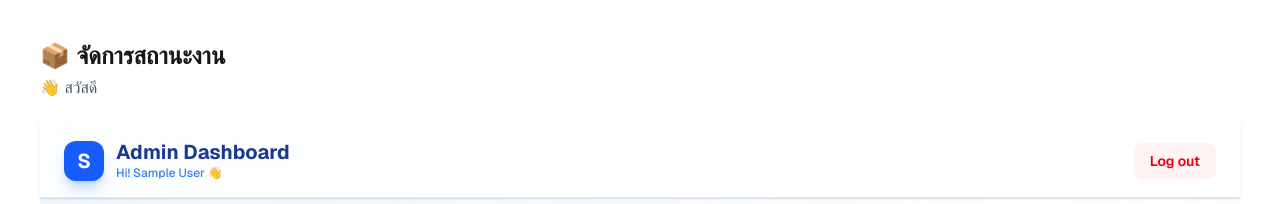
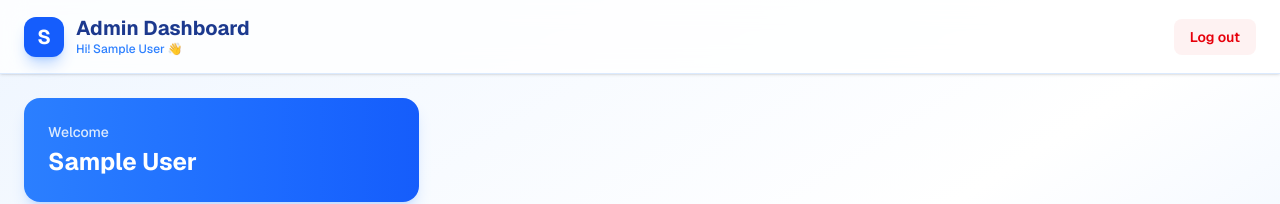
Before and after one commit to Mix-matath/shiroya_status, a Next.js app: page /admin in a window 1280 px wide. Shown: the top 204 px of the page. Built offline with nearby package versions, Linux system fonts and the light colour scheme; no server answers; the database is empty; sample sign-in values are in the browser's storage.

Commit message:
fix app/admin/(protected)/page.tsx

```diff
--- a/app/admin/(protected)/page.tsx
+++ b/app/admin/(protected)/page.tsx
@@ -1,39 +1,22 @@
 import { getServerSession } from "next-auth";
 import { authOptions } from "@/app/api/auth/[...nextauth]/route";
 import { redirect } from "next/navigation";
-import { prisma } from "@/lib/prisma";
+import AdminClient from "../AdminClient"; // ตรวจสอบ path import ให้ถูก
 
-// ✅ แก้ไข (ถูก): ถอยออกไป 1 ชั้นเพื่อเรียกไฟล์ที่อยู่ข้างนอก (protected)
-import AdminClient from "../AdminClient";
-
-export default async function AdminPage() {
-  /* 🔐 SERVER GUARD */
+export default async function AdminProtectedPage() {
+  // 1. ตรวจสอบ Session (เหมือนเดิม)
   const session = await getServerSession(authOptions);
 
   if (!session) {
     redirect("/admin/login");
   }
 
-  /* ดึงข้อมูลจาก DB */
-  const orders = await prisma.order.findMany({
-    orderBy: { createdAt: "desc" },
-  });
+  // 2. ไม่ต้องดึงข้อมูล orders ที่นี่แล้ว (ให้ AdminClient จัดการเอง)
 
   return (
-    <div className="p-10 space-y-6">
-      {/* ===== HEADER ===== */}
-      <div>
-        <h1 className="text-2xl font-bold">
-          📦 จัดการสถานะงาน
-        </h1>
-
-        <p className="text-gray-600 mt-1">
-          👋 สวัสดี {session.user?.username}
-        </p>
-      </div>
-
-      {/* ✅ CLIENT ZONE: ส่ง orders เข้าไป */}
-      <AdminClient initialOrders={orders} />
+    <div>
+       {/* ❌ ลบ initialOrders={orders} ออก ให้เหลือแค่นี้ 👇 */}
+       <AdminClient />
     </div>
   );
 }
```
